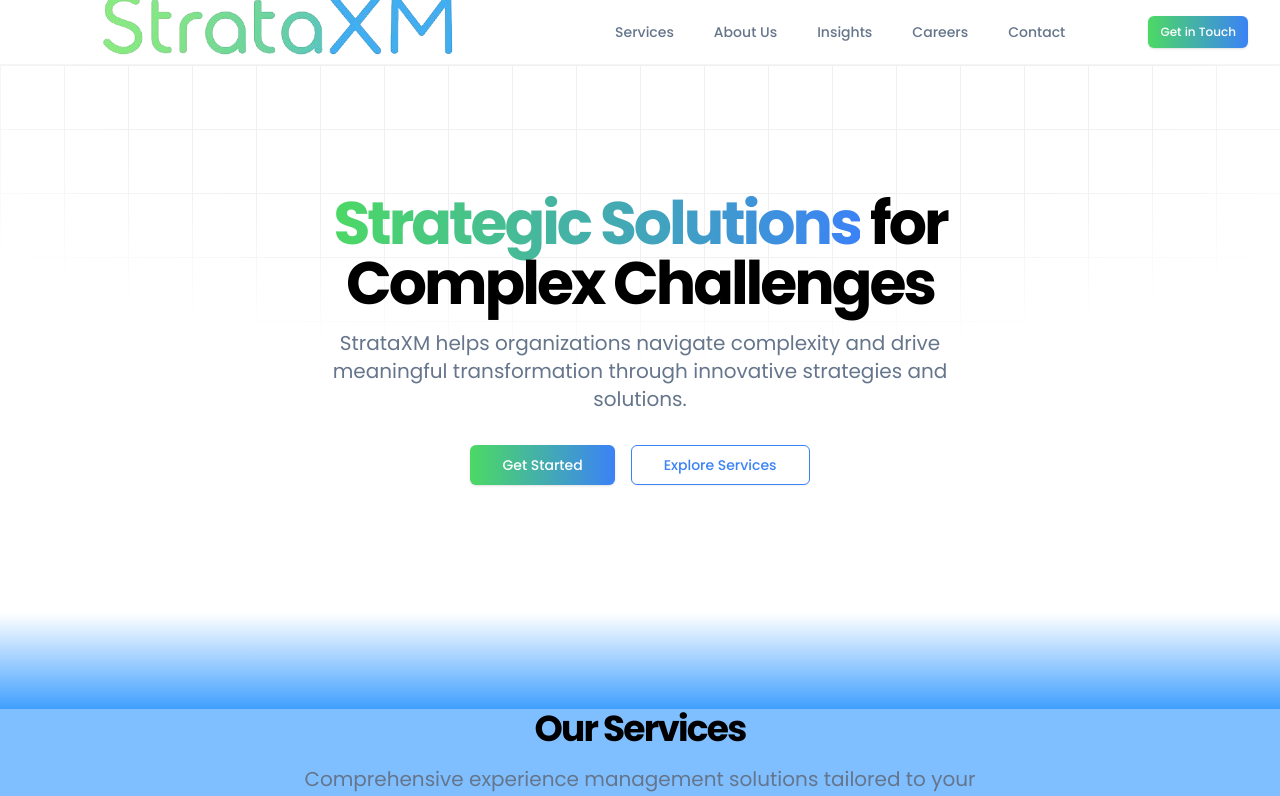
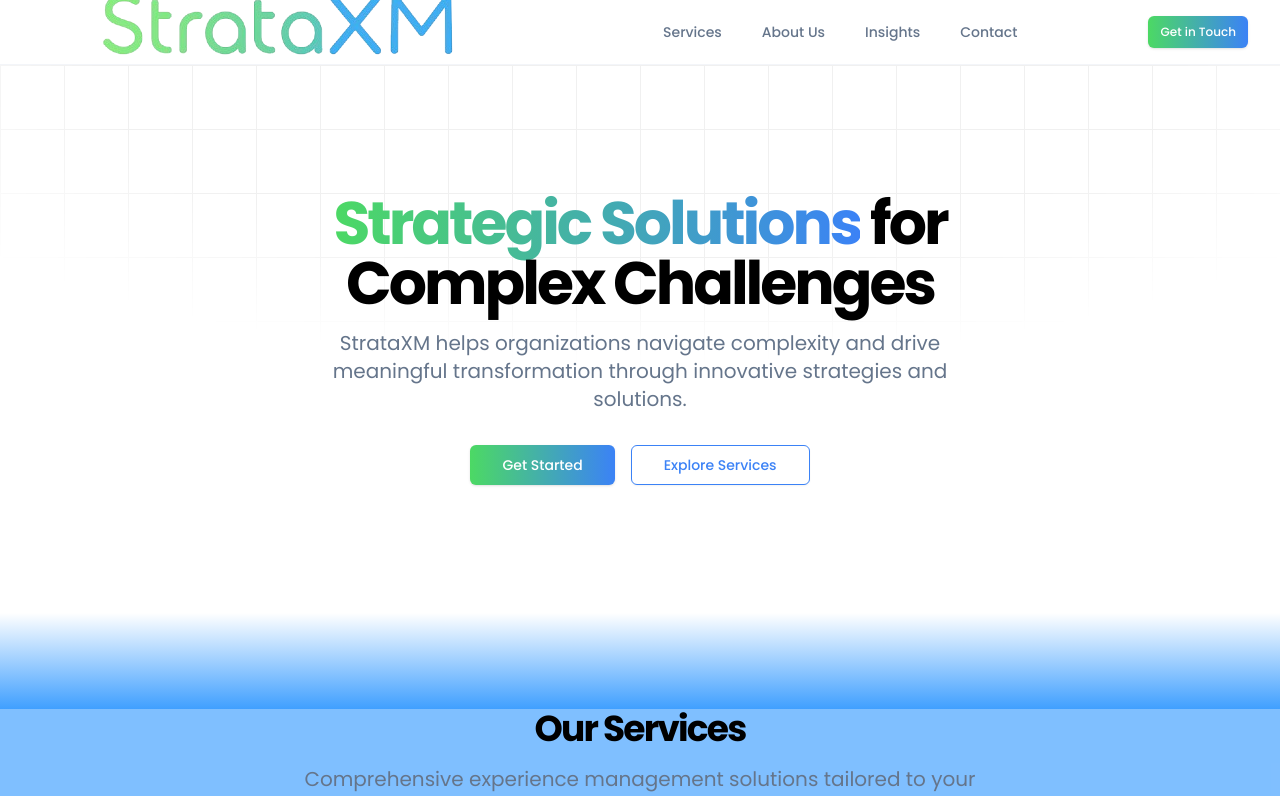
Before and after one commit to joshuaposton/StrataXM, a Next.js app: page / in a window 1280 px wide. Shown: the top 796 px of the page. Built offline with nearby package versions, Linux system fonts and the light colour scheme.

Commit message:
Edit src/components/layout/Header.tsx

```diff
--- a/src/components/layout/Header.tsx
+++ b/src/components/layout/Header.tsx
@@ -12,7 +12,6 @@ export function Header() {
     { name: "Services", href: "/services" },
     { name: "About Us", href: "/about" },
     { name: "Insights", href: "/insights" },
-    { name: "Careers", href: "/careers" },
     { name: "Contact", href: "/contact" },
   ];
 
```
